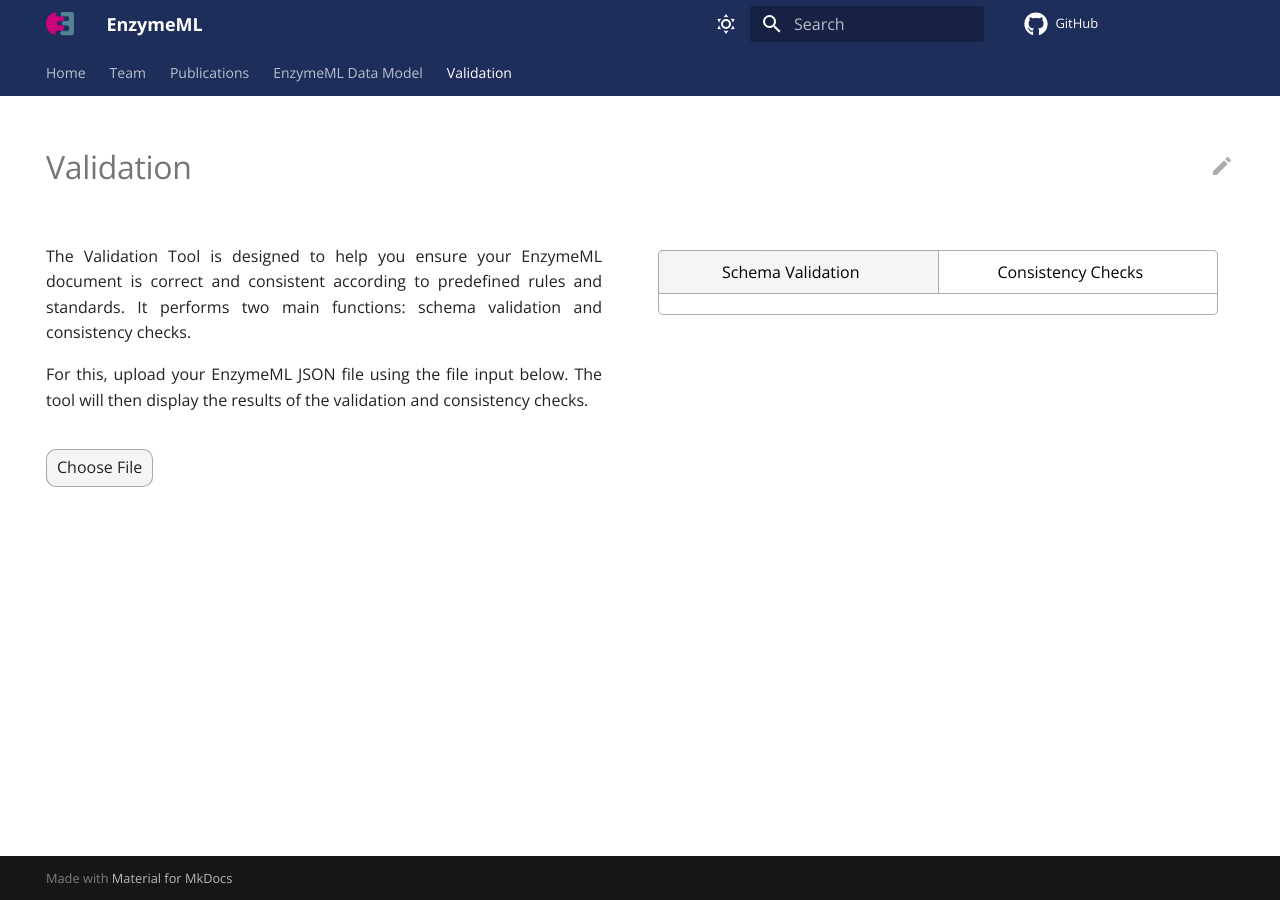
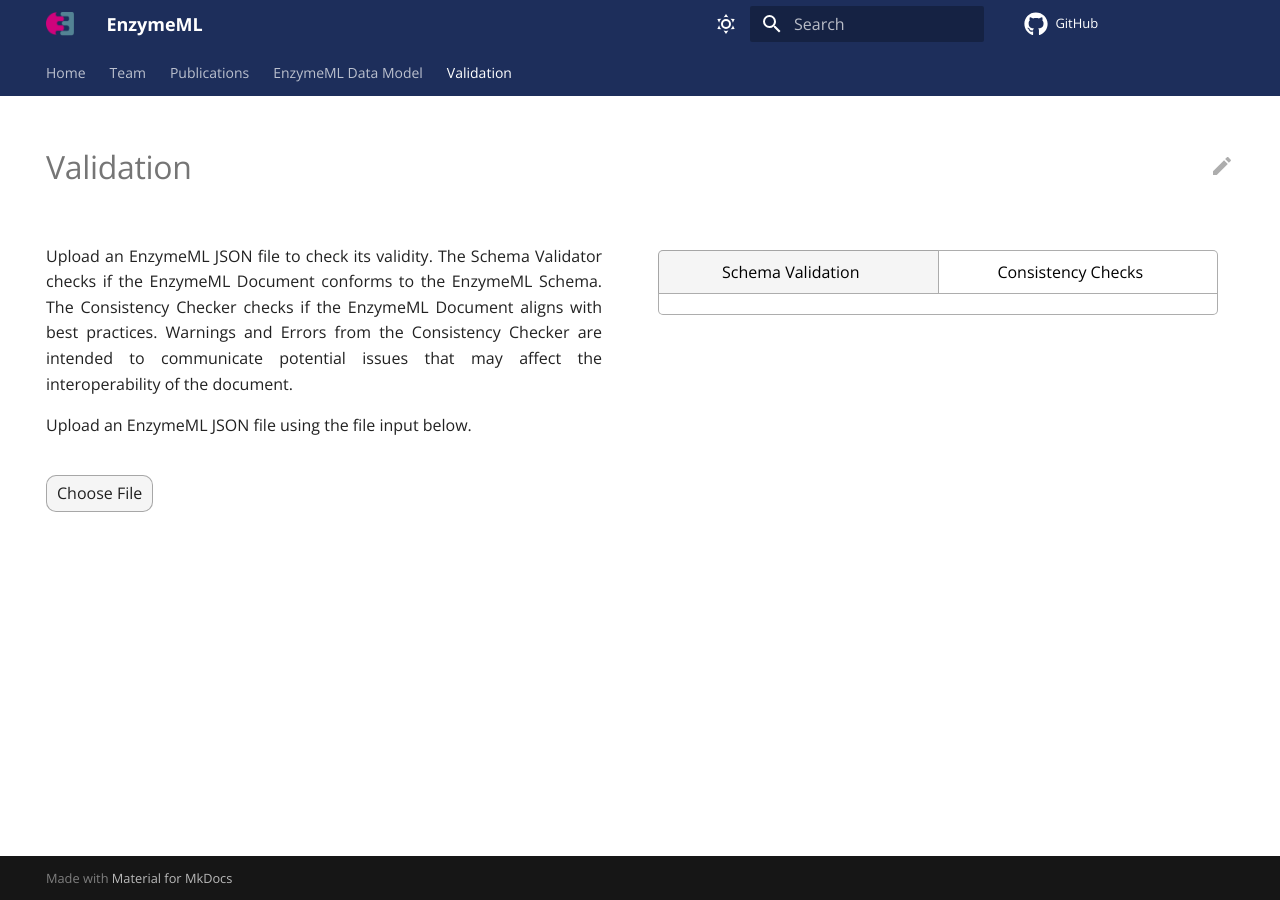
Before and after one commit to EnzymeML/enzymeml-specifications, an MkDocs documentation site: the page built from docs/validation.md, in a window 1280 px wide. Built offline with MkDocs 1.6.1 and Material for MkDocs 9.7.7, drawn with Linux system fonts in a browser that asks for light colours; comment, search, counter and statistics services are not loaded.

Commit message:
added  to instructions from PR text

```diff
--- a/docs/validation.md
+++ b/docs/validation.md
@@ -7,10 +7,10 @@ hide:
 <div class="container">
   <div class="instructions">
     <p>
-      The Validation Tool is designed to help you ensure your EnzymeML document is correct and consistent according to predefined rules and standards. It performs two main functions: schema validation and consistency checks.
+      Upload an EnzymeML JSON file to check its validity. The Schema Validator checks if the EnzymeML Document conforms to the EnzymeML Schema. The Consistency Checker checks if the EnzymeML Document aligns with best practices. Warnings and Errors from the Consistency Checker are intended to communicate potential issues that may affect the interoperability of the document.
     </p>
     <p>
-      For this, upload your EnzymeML JSON file using the file input below. The tool will then display the results of the validation and consistency checks.
+      Upload an EnzymeML JSON file using the file input below.
     </p>
     <label for="file-input" class="upload-label">Choose File</label>
     <input type="file" id="file-input" class="upload-input" />
```
